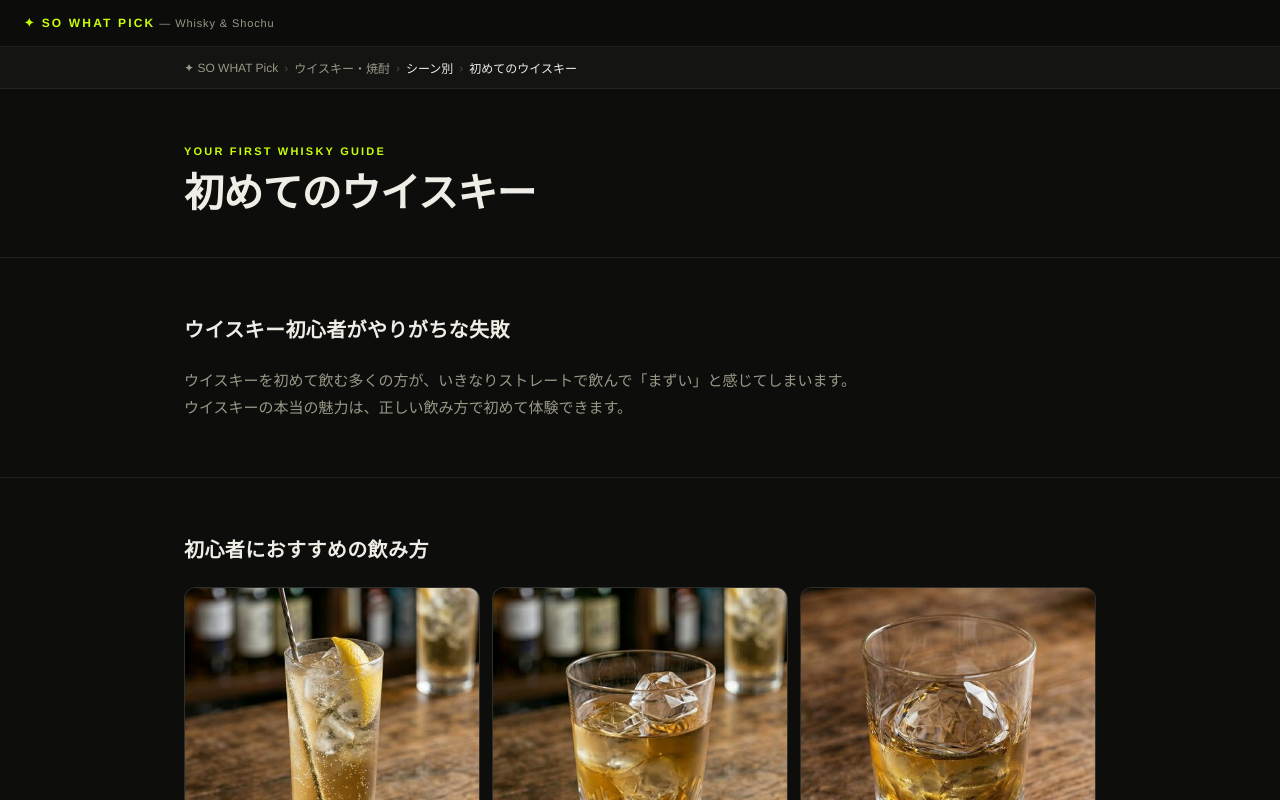
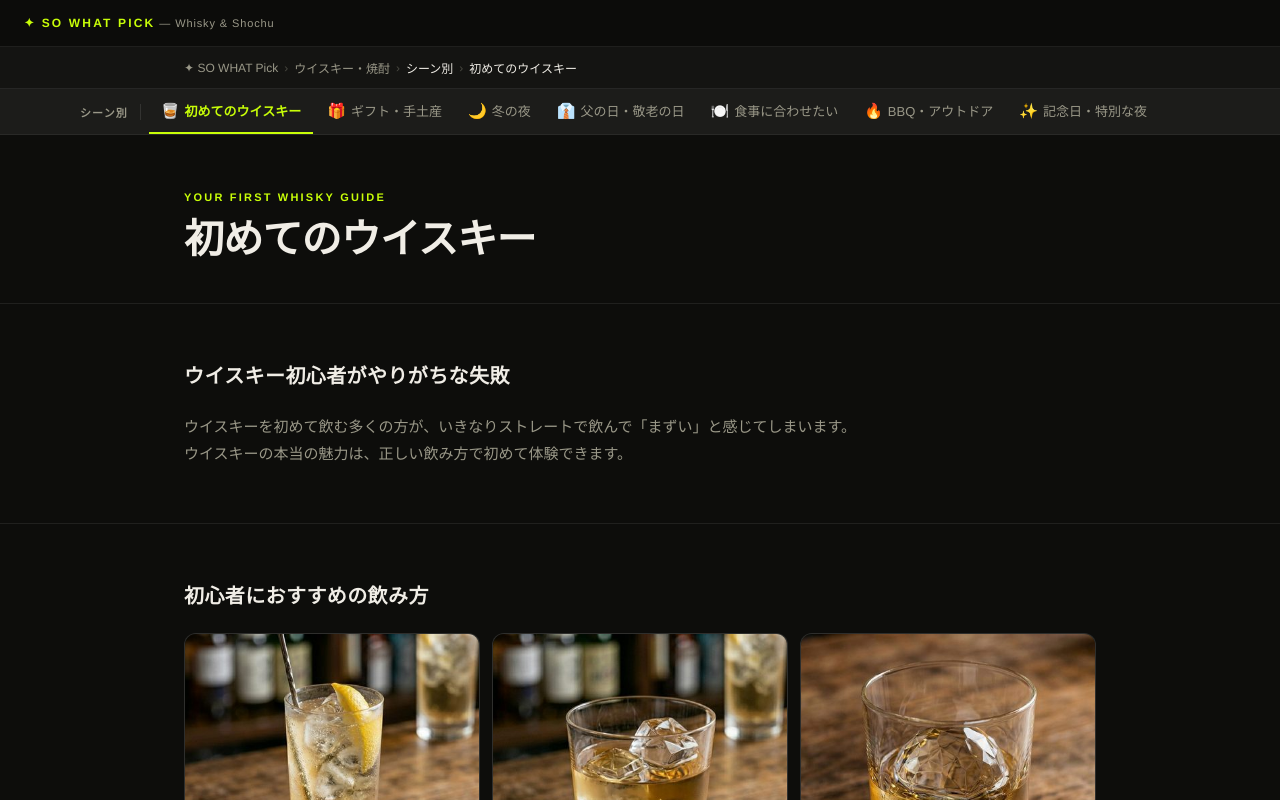
Before and after one commit to SoWhatMonster/pick-sowhat, a Next.js app: page /whisky/scene/beginner in a window 1280 px wide. Shown: the top 800 px of the page. Built offline with nearby package versions, Linux system fonts and the light colour scheme.

Commit message:
feat: add in-category navigation (SubpageNav tabs + RelatedPages cards)

```diff
--- a/app/globals.css
+++ b/app/globals.css
@@ -1482,3 +1482,167 @@ input[type='range'] {
     padding: 36px 0;
   }
 }
+
+/* ============================================================
+   SubpageNav — カテゴリ横断タブナビ
+   ============================================================ */
+
+.subpageNav {
+  background: var(--surface2);
+  border-bottom: 1px solid rgba(255,255,255,0.06);
+  position: sticky;
+  top: 52px; /* SubpageTopbarの高さ分 */
+  z-index: 90;
+}
+
+.subpageNavScroll {
+  display: flex;
+  align-items: center;
+  gap: 2px;
+  overflow-x: auto;
+  padding: 0 20px;
+  scrollbar-width: none;
+  -ms-overflow-style: none;
+  max-width: 1160px;
+  margin: 0 auto;
+}
+
+.subpageNavScroll::-webkit-scrollbar {
+  display: none;
+}
+
+.subpageNavCategory {
+  font-size: 0.6875rem;
+  font-weight: 700;
+  letter-spacing: 0.1em;
+  text-transform: uppercase;
+  color: var(--text2);
+  white-space: nowrap;
+  padding-right: 12px;
+  border-right: 1px solid rgba(255,255,255,0.1);
+  margin-right: 6px;
+  flex-shrink: 0;
+}
+
+.subpageNavItem {
+  display: inline-flex;
+  align-items: center;
+  gap: 5px;
+  font-size: 0.8125rem;
+  font-weight: 500;
+  color: var(--text2);
+  padding: 12px 12px;
+  white-space: nowrap;
+  border-bottom: 2px solid transparent;
+  transition: color 0.15s, border-color 0.15s;
+  text-decoration: none;
+  flex-shrink: 0;
+}
+
+.subpageNavItem:hover {
+  color: var(--text1);
+}
+
+.subpageNavItemActive {
+  color: var(--accent);
+  border-bottom-color: var(--accent);
+  font-weight: 700;
+}
+
+.subpageNavEmoji {
+  font-size: 0.9375rem;
+}
+
+/* ============================================================
+   RelatedPages — 関連ページカードグリッド
+   ============================================================ */
+
+.subRelatedSection {
+  background: var(--surface2);
+  border-top: 1px solid rgba(255,255,255,0.06);
+}
+
+.relatedGrid {
+  display: grid;
+  grid-template-columns: repeat(4, 1fr);
+  gap: 12px;
+  margin-top: 20px;
+}
+
+.relatedCard {
+  display: flex;
+  flex-direction: column;
+  gap: 6px;
+  padding: 20px 18px;
+  background: var(--bg);
+  border: 1px solid rgba(255,255,255,0.08);
+  border-radius: 10px;
+  text-decoration: none;
+  transition: border-color 0.15s, transform 0.15s;
+  position: relative;
+}
+
+.relatedCard:hover {
+  border-color: var(--accent);
+  transform: translateY(-2px);
+}
+
+.relatedEmoji {
+  font-size: 1.375rem;
+  line-height: 1;
+}
+
+.relatedLabel {
+  font-size: 0.875rem;
+  font-weight: 700;
+  color: var(--text1);
+  line-height: 1.4;
+  margin-top: 4px;
+}
+
+.relatedDesc {
+  font-size: 0.75rem;
+  color: var(--text2);
+  line-height: 1.5;
+}
+
+.relatedArrow {
+  font-size: 0.875rem;
+  color: var(--accent);
+  margin-top: auto;
+  padding-top: 10px;
+}
+
+@media (max-width: 900px) {
+  .relatedGrid {
+    grid-template-columns: repeat(2, 1fr);
+  }
+}
+
+@media (max-width: 640px) {
+  .subpageNav {
+    top: 46px;
+  }
+
+  .subpageNavCategory {
+    display: none;
+  }
+
+  .subpageNavItem {
+    font-size: 0.75rem;
+    padding: 10px 10px;
+  }
+
+  .relatedGrid {
+    grid-template-columns: repeat(2, 1fr);
+    gap: 8px;
+  }
+
+  .relatedCard {
+    padding: 16px 14px;
+  }
+
+  .relatedLabel {
+    font-size: 0.8125rem;
+  }
+}
--- a/app/whisky/scene/[slug]/page.tsx
+++ b/app/whisky/scene/[slug]/page.tsx
@@ -8,6 +8,8 @@ import { notFound } from 'next/navigation'
 import Image from 'next/image'
 import SubpageTopbar from '@/components/subpage/SubpageTopbar'
 import Breadcrumb from '@/components/subpage/Breadcrumb'
+import SubpageNav, { type SubpageNavItem } from '@/components/subpage/SubpageNav'
+import RelatedPages, { type RelatedPageItem } from '@/components/subpage/RelatedPages'
 import BottleCard, { type BottleData } from '@/components/subpage/BottleCard'
 import CTABanner from '@/components/subpage/CTABanner'
 import SubpageFooter from '@/components/subpage/SubpageFooter'
@@ -144,6 +146,18 @@ const BEGINNER: SceneData = {
     },
   ],
 }
+
+// ── ナビゲーションデータ ──────────────────────────────────
+
+const SCENE_NAV_ITEMS: (SubpageNavItem & { desc: string })[] = [
+  { slug: 'beginner',     label: '初めてのウイスキー', emoji: '🥃', desc: '入門者向け飲み方・銘柄ガイド' },
+  { slug: 'gift',         label: 'ギフト・手土産',     emoji: '🎁', desc: '喜ばれるウイスキーの選び方' },
+  { slug: 'winter-night', label: '冬の夜',             emoji: '🌙', desc: 'ホット・ストレートで温まる1本' },
+  { slug: 'fathers-day',  label: '父の日・敬老の日',   emoji: '👔', desc: 'お父さんへの感謝の1本' },
+  { slug: 'food-pairing', label: '食事に合わせたい',   emoji: '🍽️', desc: '料理に合うウイスキー・焼酎' },
+  { slug: 'outdoor',      label: 'BBQ・アウトドア',    emoji: '🔥', desc: '外で飲む爽快な1本' },
+  { slug: 'special',      label: '記念日・特別な夜',   emoji: '✨', desc: 'とっておきの特別な1本' },
+]
 
 // ── シーンデータマップ ────────────────────────────────────
 
@@ -407,6 +421,12 @@ export default async function ScenePage({
     <div className="subpageWrap">
       <SubpageTopbar />
       <Breadcrumb items={breadcrumbs} />
+      <SubpageNav
+        items={SCENE_NAV_ITEMS}
+        basePath="/whisky/scene"
+        currentSlug={slug}
+        categoryLabel="シーン別"
+      />
 
       <main>
         {/* ── ページヘッダー ── */}
@@ -495,6 +515,12 @@ export default async function ScenePage({
         )}
       </main>
 
+      <RelatedPages
+        items={SCENE_NAV_ITEMS}
+        basePath="/whisky/scene"
+        currentSlug={slug}
+        title="他のシーンを見る"
+      />
       <CTABanner />
       <SubpageFooter />
     </div>
--- /dev/null
+++ b/components/subpage/RelatedPages.tsx
@@ -0,0 +1,52 @@
+// ============================================================
+// RelatedPages — 同カテゴリ関連ページカードグリッド（ページ下部）
+// ============================================================
+
+import Link from 'next/link'
+
+export type RelatedPageItem = {
+  slug: string
+  label: string
+  emoji?: string
+  desc: string
+}
+
+type Props = {
+  items: RelatedPageItem[]
+  basePath: string
+  currentSlug: string
+  title?: string
+}
+
+export default function RelatedPages({
+  items,
+  basePath,
+  currentSlug,
+  title = '他のガイドを見る',
+}: Props) {
+  // 現在ページを除いた最大4件
+  const related = items.filter((i) => i.slug !== currentSlug).slice(0, 4)
+  if (related.length === 0) return null
+
+  return (
+    <section className="subSection subRelatedSection">
+      <div className="subInner">
+        <h2 className="subSectionTitle">{title}</h2>
+        <div className="relatedGrid">
+          {related.map((item) => (
+            <Link
+              key={item.slug}
+              href={`${basePath}/${item.slug}`}
+              className="relatedCard"
+            >
+              {item.emoji && <span className="relatedEmoji">{item.emoji}</span>}
+              <p className="relatedLabel">{item.label}</p>
+              <p className="relatedDesc">{item.desc}</p>
+              <span className="relatedArrow">→</span>
+            </Link>
+          ))}
+        </div>
+      </div>
+    </section>
+  )
+}
--- /dev/null
+++ b/components/subpage/SubpageNav.tsx
@@ -0,0 +1,38 @@
+// ============================================================
+// SubpageNav — 同カテゴリページ横断ナビゲーション（タブ形式）
+// ============================================================
+
+import Link from 'next/link'
+
+export type SubpageNavItem = {
+  slug: string
+  label: string
+  emoji?: string
+}
+
+type Props = {
+  items: SubpageNavItem[]
+  basePath: string   // e.g. '/whisky/guide' or '/whisky/scene'
+  currentSlug: string
+  categoryLabel: string  // e.g. 'スタイルガイド' or 'シーン別'
+}
+
+export default function SubpageNav({ items, basePath, currentSlug, categoryLabel }: Props) {
+  return (
+    <div className="subpageNav">
+      <div className="subpageNavScroll">
+        <span className="subpageNavCategory">{categoryLabel}</span>
+        {items.map((item) => (
+          <Link
+            key={item.slug}
+            href={`${basePath}/${item.slug}`}
+            className={`subpageNavItem${item.slug === currentSlug ? ' subpageNavItemActive' : ''}`}
+          >
+            {item.emoji && <span className="subpageNavEmoji">{item.emoji}</span>}
+            {item.label}
+          </Link>
+        ))}
+      </div>
+    </div>
+  )
+}
```
Also changed, not shown: app/whisky/guide/[slug]/page.tsx (+27 -0 lines).
